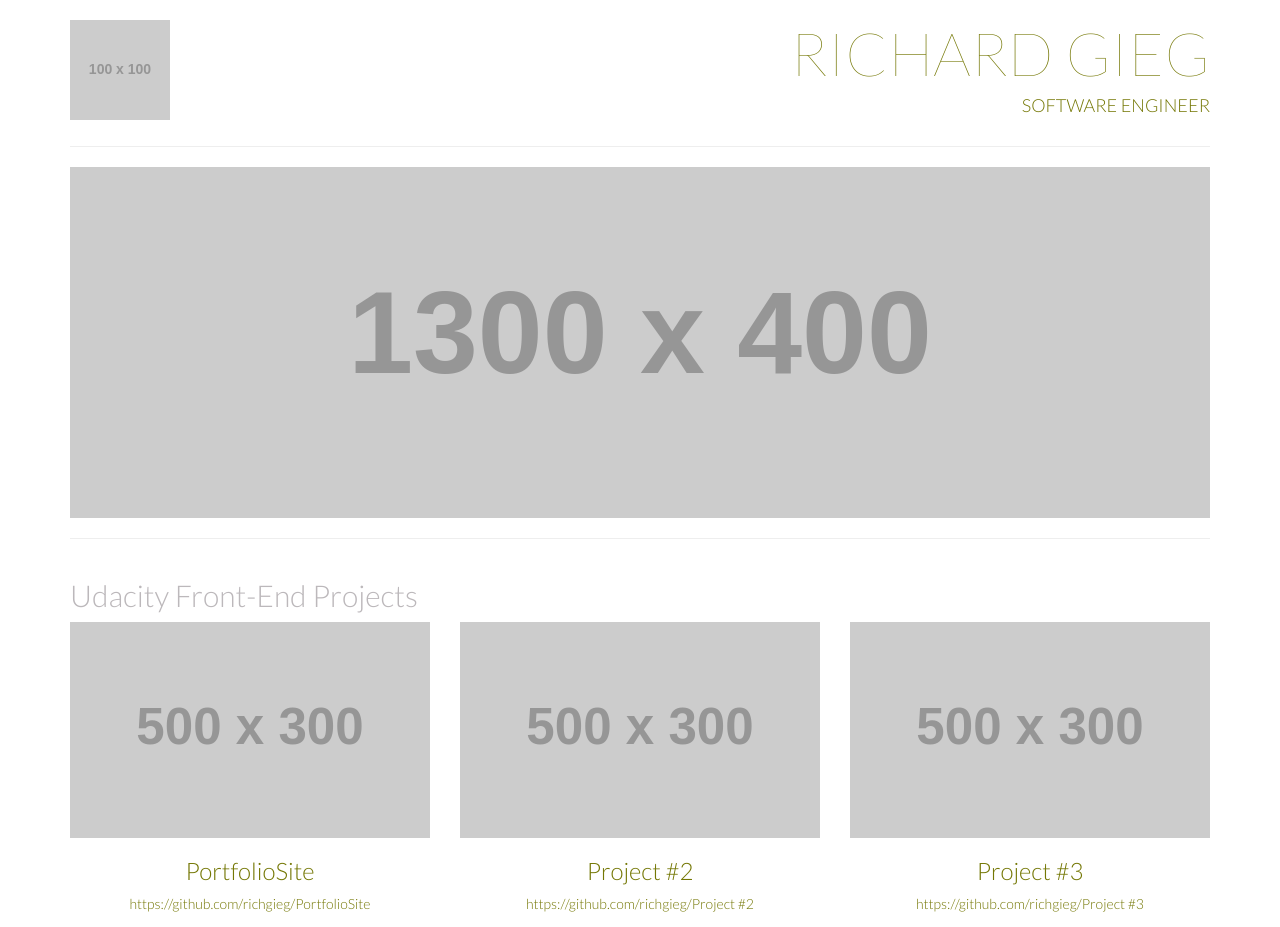
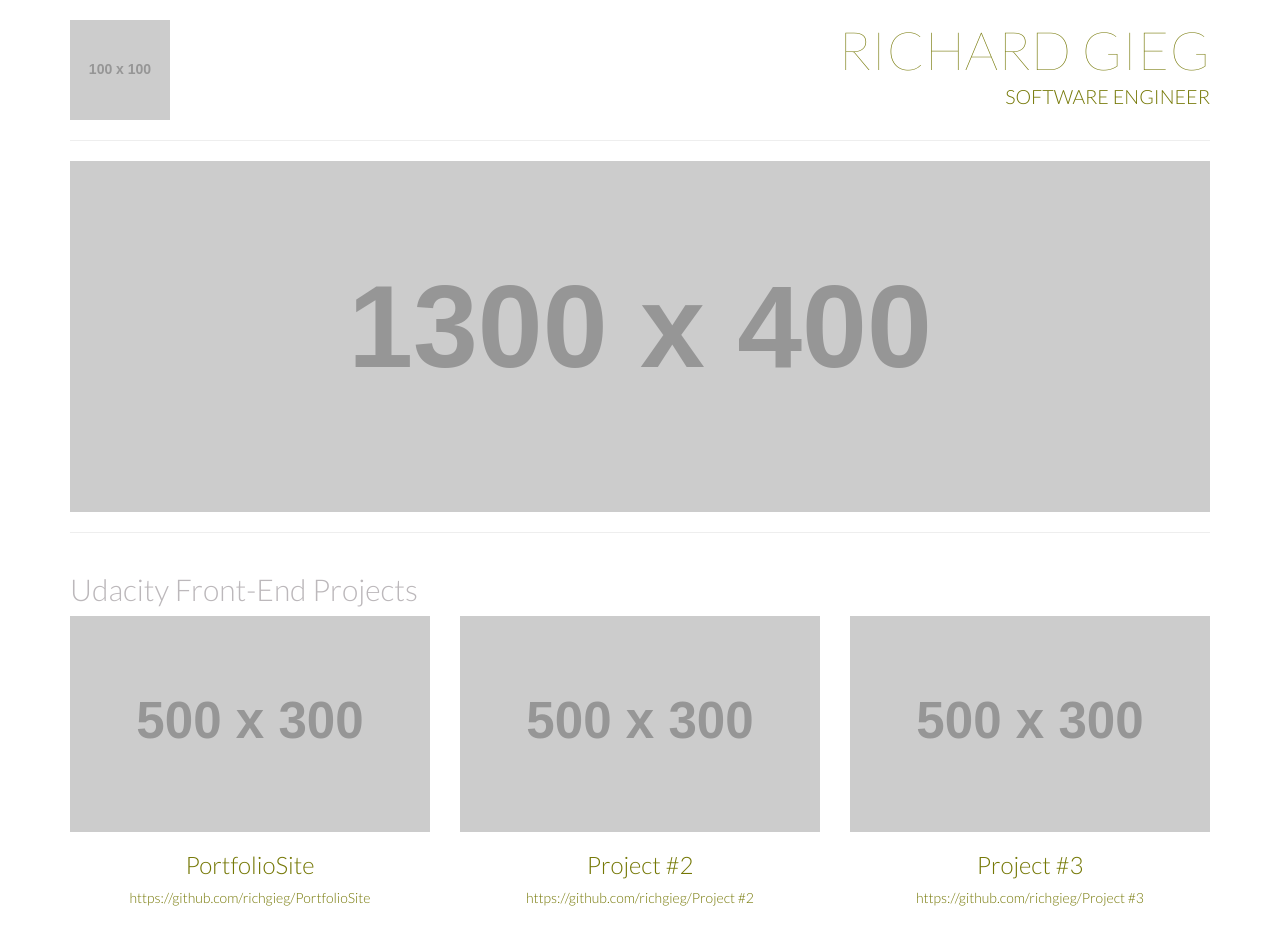
Before and after one commit to richgieg/PortfolioSite, a plain HTML site: page index.html in a window 1280 px wide. Shown: the top 927 px of the page. Drawn offline with Linux system fonts and the light colour scheme; placeholder pictures from the web are drawn by us.

Commit message:
Make header text responsive

```diff
--- a/css/styles.css
+++ b/css/styles.css
@@ -12,10 +12,32 @@ body {
     font-weight: 100;
 }
 
-.title-super {
-    font-size: 60px;
+.logo {
+    margin-top: 20px;
+    width: 50px;
 }
 
-.title-logo {
-    margin-top: 20px;
+.main-heading {
+    font-size: 1.9em;
+    margin-bottom: 0;
 }
+
+.sub-heading {
+    font-size: .9em;
+    margin-top: .2em;
+}
+
+@media screen and (min-width: 550px) {
+    .logo {
+        width: 100px;
+    }
+
+    .main-heading {
+        font-size: 3.8em;
+    }
+
+    .sub-heading {
+        font-size: 1.4em;
+        margin-top: .4em;
+    }
+}
--- a/index.html
+++ b/index.html
@@ -14,12 +14,20 @@
     <body>
         <div class="container">
             <div class="row">
-                <div class="col-xs-3">
-                    <img class="title-logo" src="http://placehold.it/100x100" alt="Udacity logo">
+                <div class="col-xs-2">
+                    <picture>
+                        <source media="(max-width: 549px)"
+                            srcset="http://placehold.it/50x50 1x,
+                                    http://placehold.it/100x100 2x">
+                        <source media="(min-width: 550px)"
+                            srcset="http://placehold.it/100x100 1x,
+                                    http://placehold.it/200x200 2x">
+                        <img class="logo" src="http://placehold.it/200x200" alt="">
+                    </picture>
                 </div>
-                <div class="col-xs-9 text-right text-uppercase">
-                    <h1 class="title-super text-thin">Richard Gieg</h1>
-                    <h4>Software Engineer</h4>
+                <div class="col-xs-10 text-right text-uppercase">
+                    <h1 class="main-heading text-thin">Richard Gieg</h1>
+                    <h4 class="sub-heading">Software Engineer</h4>
                 </div>
             </div>
             <div class="row">
```
